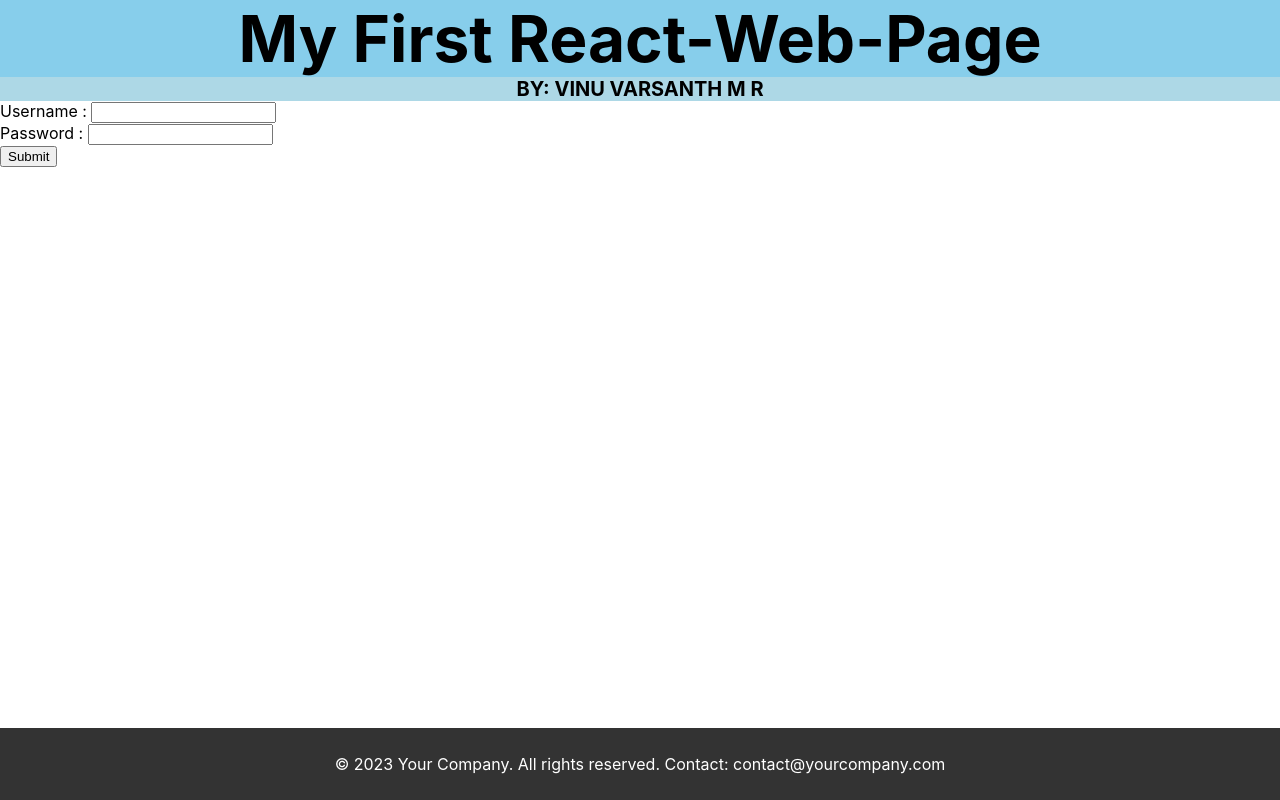
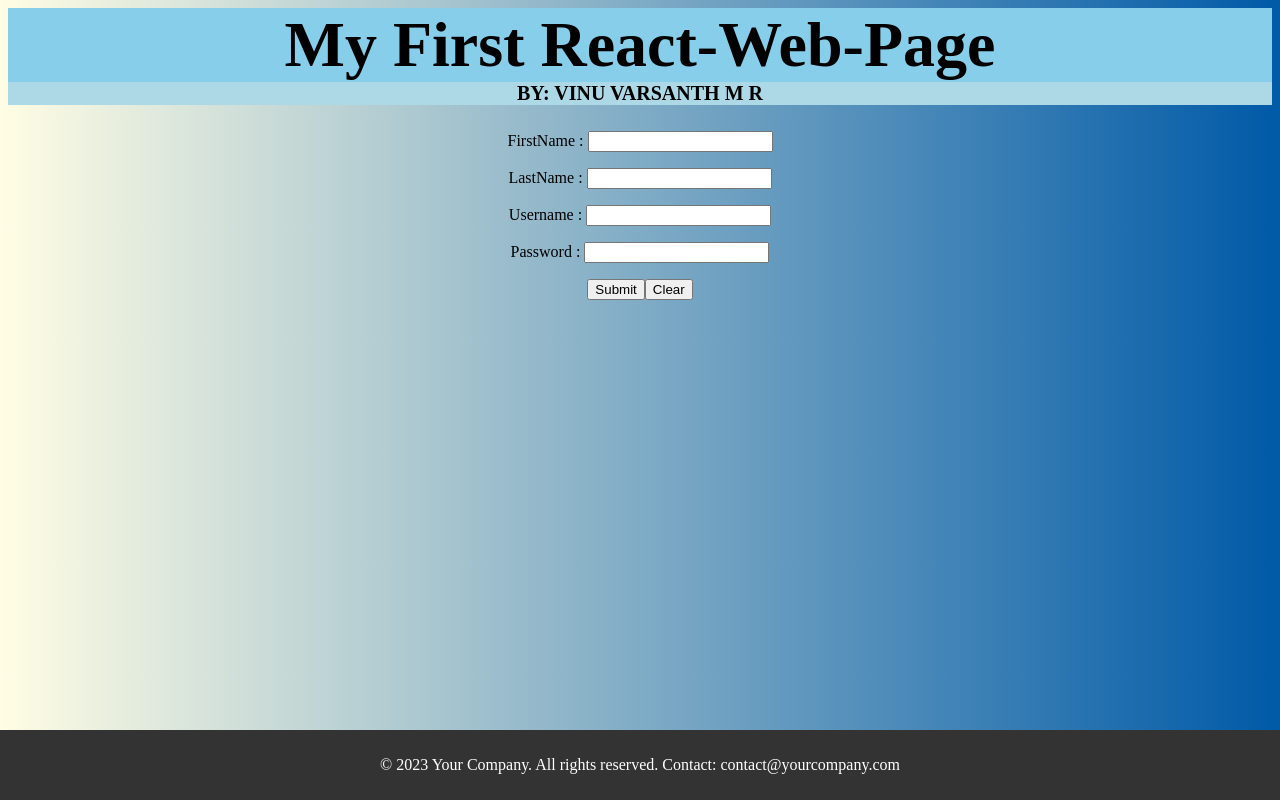
Before and after one commit to vinuvarsanth/varsanth, a React (Create React App) app: page / in a window 1280 px wide. Built offline with nearby package versions, Linux system fonts and the light colour scheme.

Commit message:
added background color

```diff
--- a/src/components/Main.jsx
+++ b/src/components/Main.jsx
@@ -1,17 +1,42 @@
 import React from "react";
 
 const Main = () => {
+  const styling = {
+    textAlign: "center",
+    position: "fixed",
+    middle: 20,
+    left: 20,
+    right: 20,
+    padding: "10px",
+  };
   return (
-    <form>
+    <form style={styling}>
       <div>
-        <label htmlFor="username">Username : </label>
-        <input type="text" id="username" name="username" />
+        <p>
+          <label htmlFor="FirstName">FirstName : </label>
+          <input type="text" id="FirstName" name="FirstName" />
+        </p>
       </div>
       <div>
-        <label htmlFor="password">Password : </label>
-        <input type="password" id="password" name="password" />
+        <p>
+          <label htmlFor="LastName">LastName : </label>
+          <input type="text" id="LastName" name="LastName" />
+        </p>
+      </div>
+      <div>
+        <p>
+          <label htmlFor="username">Username : </label>
+          <input type="text" id="username" name="username" />
+        </p>
+      </div>
+      <div>
+        <p>
+          <label htmlFor="password">Password : </label>
+          <input type="password" id="password" name="password" />
+        </p>
       </div>
       <button type="submit">Submit</button>
+      <button type="Clear">Clear</button>
     </form>
   );
 };
--- a/src/index.css
+++ b/src/index.css
@@ -1,10 +1,8 @@
 body {
-  margin: 0;
-  font-family: -apple-system, BlinkMacSystemFont, 'Segoe UI', 'Roboto', 'Oxygen',
-    'Ubuntu', 'Cantarell', 'Fira Sans', 'Droid Sans', 'Helvetica Neue',
-    sans-serif;
-  -webkit-font-smoothing: antialiased;
-  -moz-osx-font-smoothing: grayscale;
+  background: #005AA7;  /* fallback for old browsers */
+background: -webkit-linear-gradient(to right, #FFFDE4, #005AA7);  /* Chrome 10-25, Safari 5.1-6 */
+background: linear-gradient(to right, #FFFDE4, #005AA7); /* W3C, IE 10+/ Edge, Firefox 16+, Chrome 26+, Opera 12+, Safari 7+ */
+
 }
 
 code {
```
